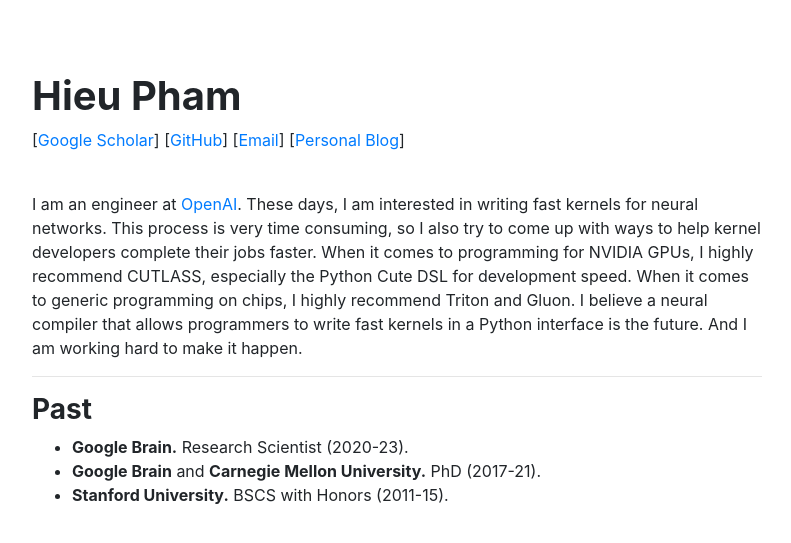
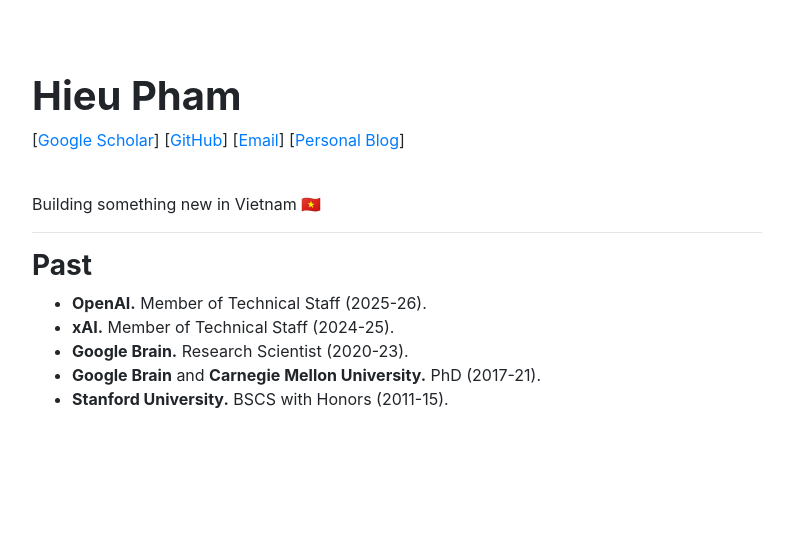
Before and after one commit to hyhieu/hyhieu.github.io, a Jekyll site: the page index.html, which Jekyll copies as it is, in a window 1280 px wide. Shown: the top 543 px of the page, without its empty margins (243-1034 px from the left). Built offline with Jekyll 4.4.1, drawn with Linux system fonts in a browser that asks for light colours.

Commit message:
Update homepage bio and add OpenAI/xAI experience

```diff
--- a/index.html
+++ b/index.html
@@ -25,13 +25,7 @@
             [<a href="./blog/index">Personal Blog</a>]
           </p>
           <br>
-          I am an engineer at <a href="https://openai.com/">OpenAI</a>.
-          These days, I am interested in writing fast kernels for neural networks.
-          This process is very time consuming, so I also try to come up with ways to help kernel developers complete their jobs faster.
-          When it comes to programming for NVIDIA GPUs, I highly recommend CUTLASS, especially the Python Cute DSL for development speed.
-          When it comes to generic programming on chips, I highly recommend Triton and Gluon.
-          I believe a neural compiler that allows programmers to write fast kernels in a Python interface is the future.
-          And I am working hard to make it happen.
+          Building something new in Vietnam 🇻🇳
         </div>
 
         <div class="col-lg-2"></div>
@@ -56,6 +50,12 @@
           <h3><b>Past</b></h3>
           <ul>
             <li>
+              <b>OpenAI.</b> Member of Technical Staff (2025-26).
+            </li>
+            <li>
+              <b>xAI.</b> Member of Technical Staff (2024-25).
+            </li>
+            <li>
               <b>Google Brain.</b> Research Scientist (2020-23).
             </li>
             <li>
```
